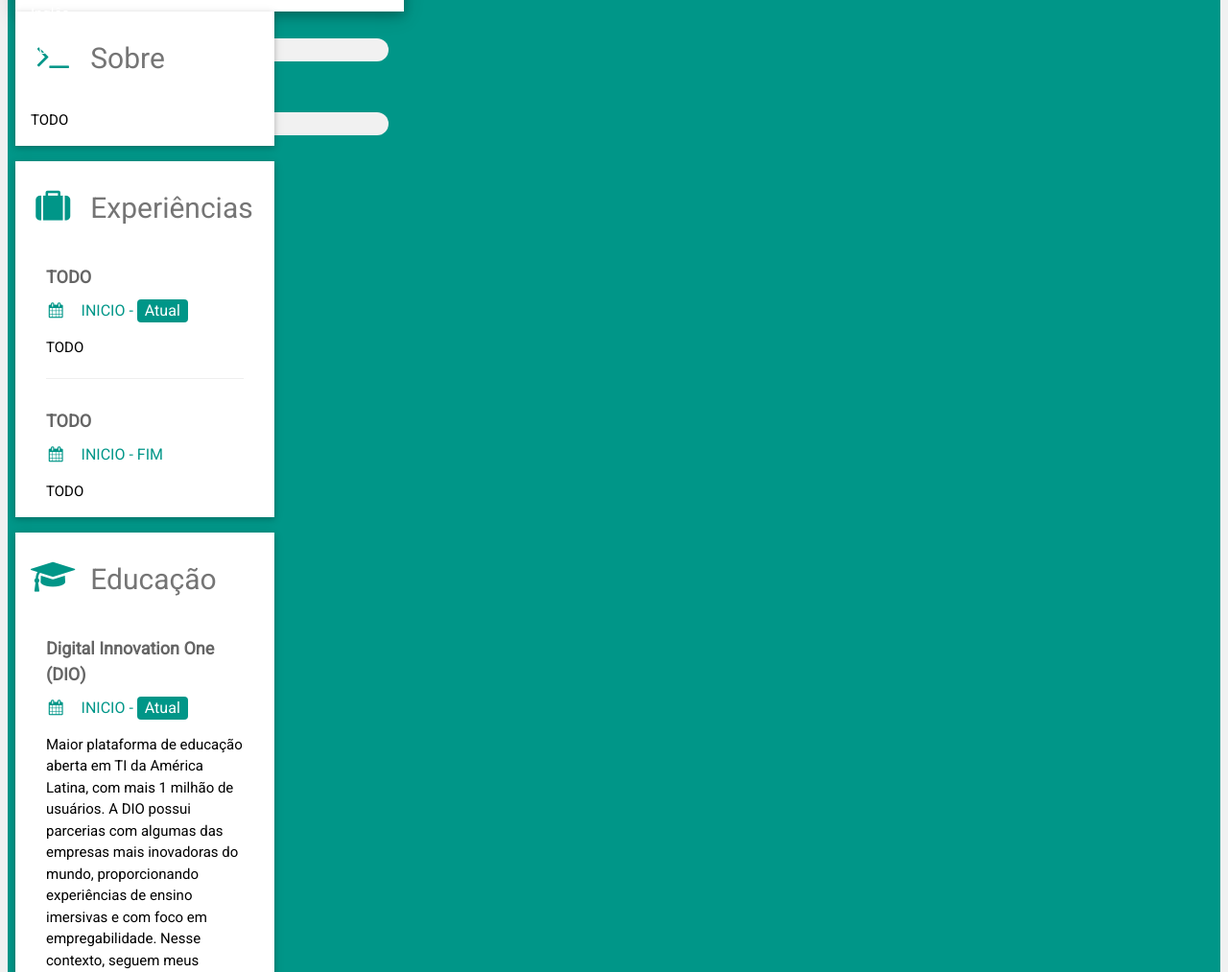
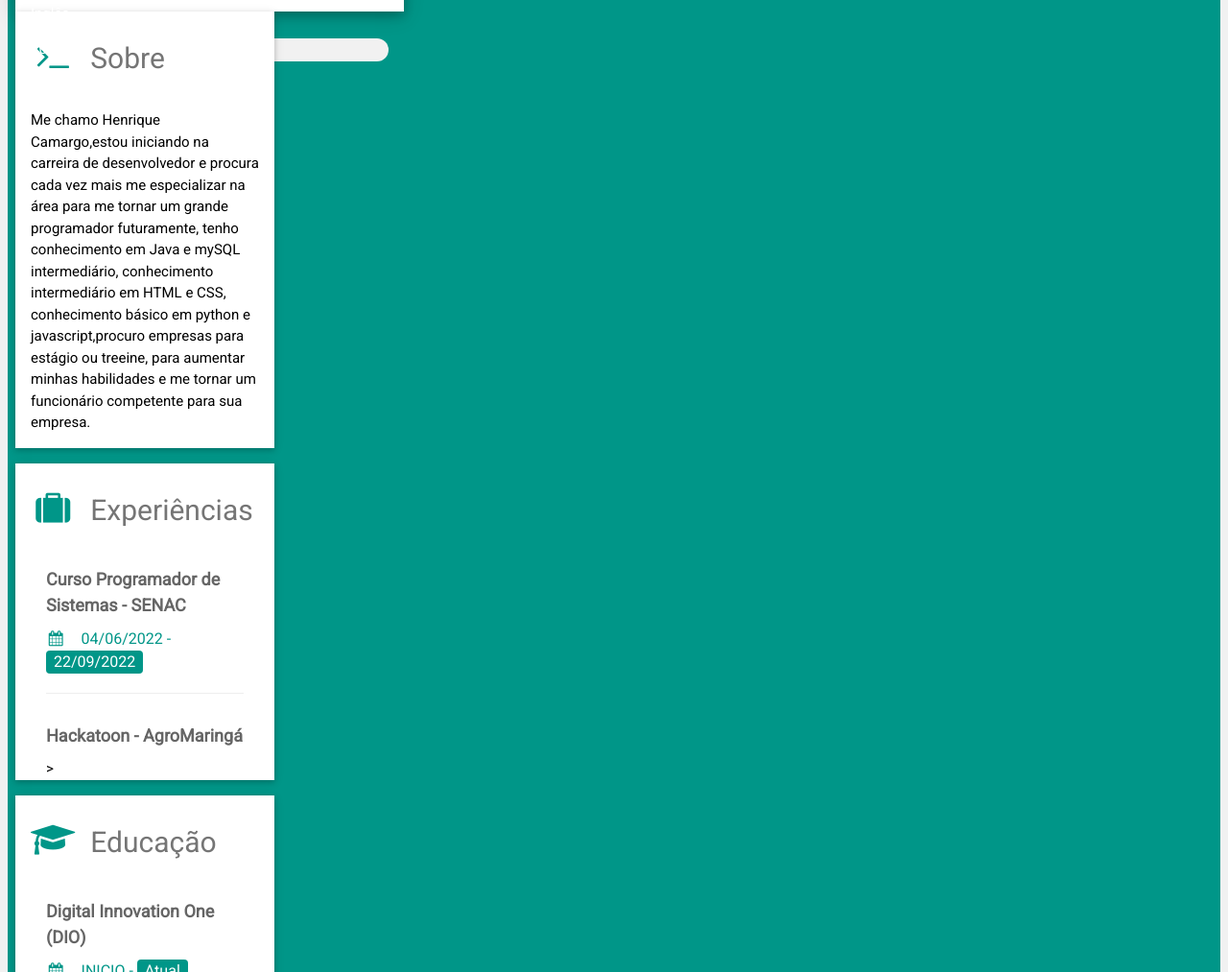
Before and after one commit to JojoRique/Curriculo-Online, a plain HTML site: page index.html in a window 1280 px wide. Shown: the part 743-1756 px from the top of the page at 96% size. Drawn offline with nearby package versions, Linux system fonts and the light colour scheme.

Commit message:
novos commits

```diff
--- a/index.html
+++ b/index.html
@@ -74,11 +74,6 @@
               <div class="w3-light-grey w3-round-xlarge">
                 <div class="w3-round-xlarge w3-teal" style="height:24px;width:30%"> 30%</div>
               </div>
-              <p>TODO</p>
-              <div class="w3-light-grey w3-round-xlarge">
-                <div class="w3-round-xlarge w3-teal" style="height:24px;width:50%"></div>
-              </div>
-              <br>
             </div>
           </div><br>
 
@@ -90,7 +85,8 @@
 
           <div class="w3-container w3-card w3-white w3-margin-bottom">
             <h2 class="w3-text-grey w3-padding-16"><i class="fa fa-terminal fa-fw w3-margin-right w3-xxlarge w3-text-teal"></i>Sobre</h2>
-            <p>TODO</p>
+            <p>Me chamo Henrique Camargo,estou iniciando na carreira de desenvolvedor e procura cada vez mais me especializar na área para me tornar um grande programador futuramente, tenho conhecimento em Java e mySQL intermediário, conhecimento intermediário em HTML e CSS, conhecimento básico em python e javascript,procuro empresas para estágio ou treeine,
+              para aumentar minhas habilidades e me tornar um funcionário competente para sua empresa.</p>
           </div>
 
           <div class="w3-container w3-card w3-white w3-margin-bottom">
@@ -98,15 +94,12 @@
               <i class="fa fa-suitcase fa-fw w3-margin-right w3-xxlarge w3-text-teal"></i>Experiências
             </h2>
             <div class="w3-container">
-              <h5 class="w3-opacity"><b>TODO</b></h5>
-              <h6 class="w3-text-teal"><i class="fa fa-calendar fa-fw w3-margin-right"></i>INICIO - <span class="w3-tag w3-teal w3-round">Atual</span></h6>
-              <p>TODO</p>
+              <h5 class="w3-opacity"><b> Curso Programador de Sistemas - SENAC</b></h5>
+              <h6 class="w3-text-teal"><i class="fa fa-calendar fa-fw w3-margin-right"></i>04/06/2022 - <span class="w3-tag w3-teal w3-round">22/09/2022</span></h6>
               <hr>
             </div>
             <div class="w3-container">
-              <h5 class="w3-opacity"><b>TODO</b></h5>
-              <h6 class="w3-text-teal"><i class="fa fa-calendar fa-fw w3-margin-right"></i>INICIO - FIM</h6>
-              <p>TODO</p>
+              <h5 class="w3-opacity"><b>Hackatoon - AgroMaringá</b></h5>>
             </div>
           </div>
 
```
